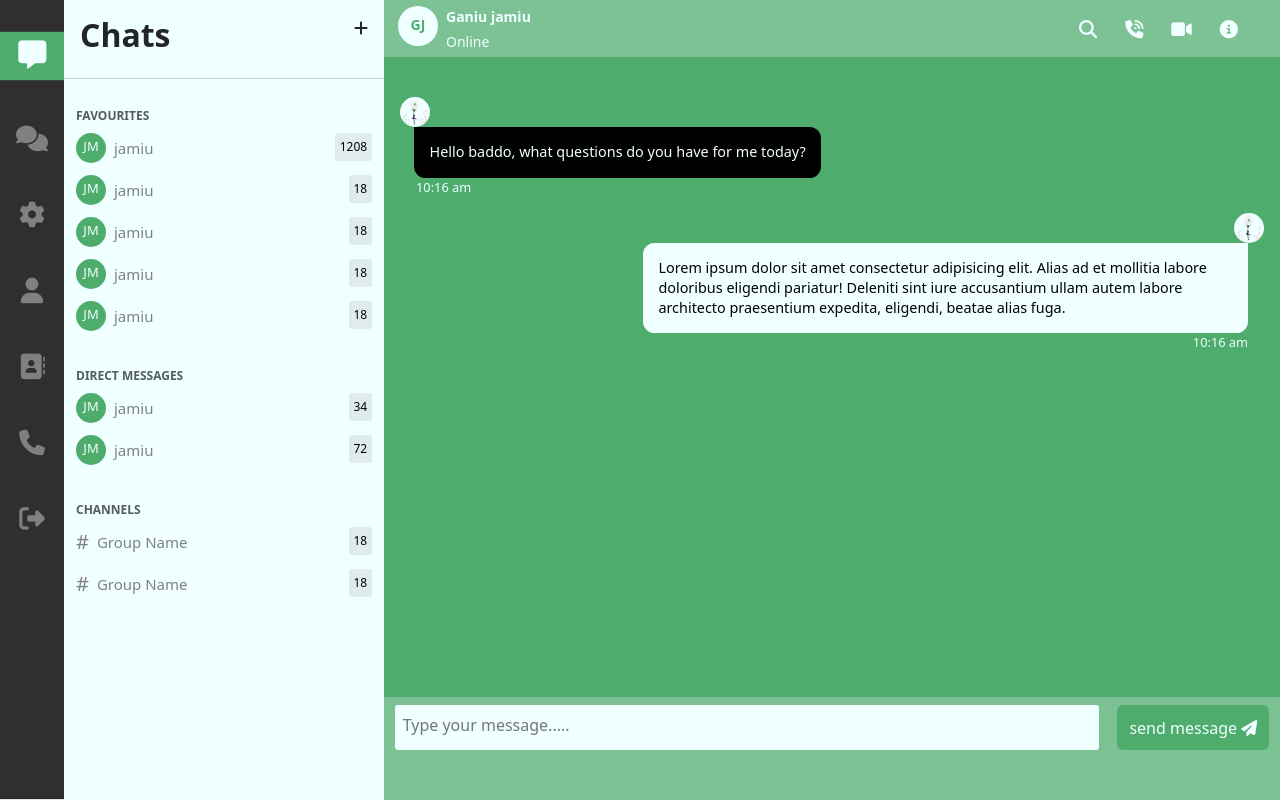
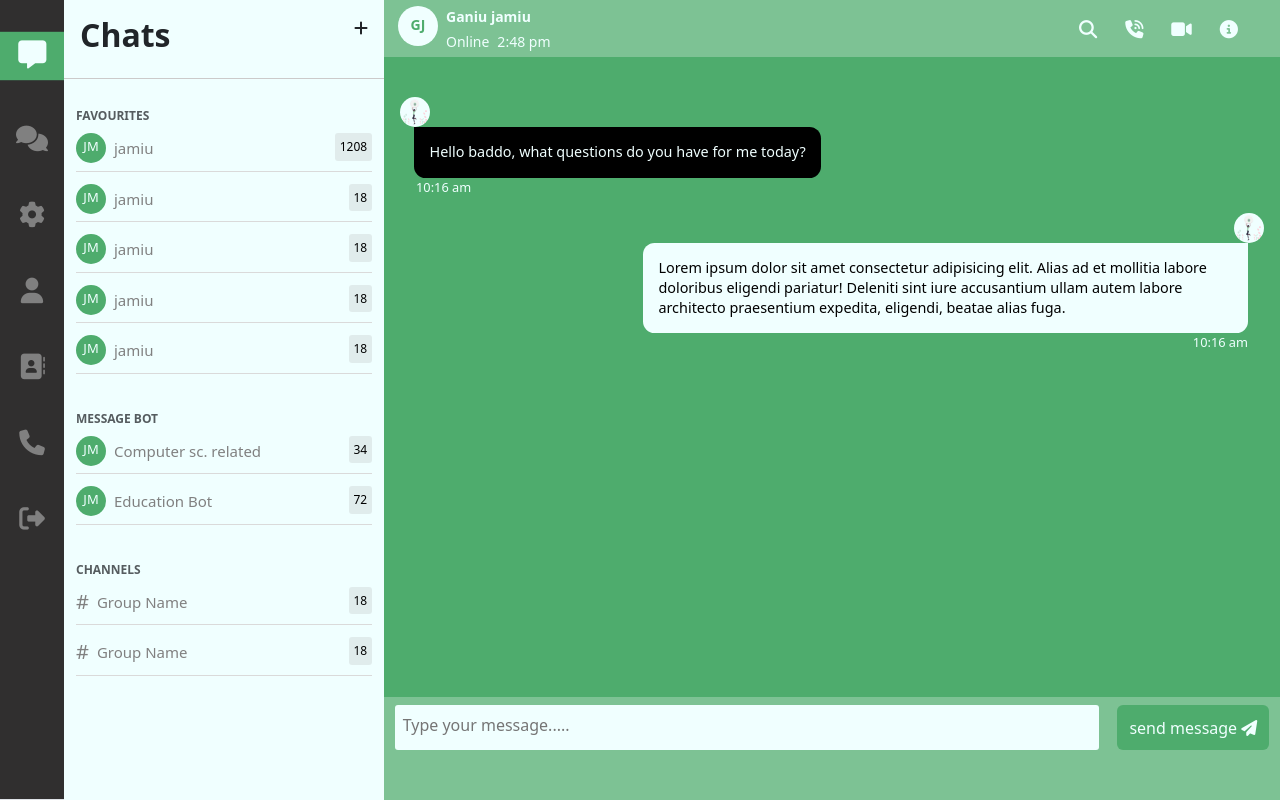
Before and after one commit to mario0070/Live-messaging-app, a React (Vite) app: page /dashboard in a window 1280 px wide. Built offline with nearby package versions, Linux system fonts and the light colour scheme.

Commit message:
UI fixes

```diff
--- a/public/css/dashboard.css
+++ b/public/css/dashboard.css
@@ -28,6 +28,12 @@
     height: 100%;
     padding-bottom: 6em;
 }
+
+.dashboard .users .flow .favourites .cont{
+    border-bottom: 1px solid rgb(218, 218, 218);
+    padding-bottom: .5em;
+}
+
 
 .dashboard .users .flow .total_msg{
     background-color: rgba(174, 173, 173, 0.233);
@@ -219,6 +225,10 @@
     width: fit-content;
 }
 
+.chat_container .sentMsg .myMsg p{
+    white-space-collapse:break-spaces;
+}
+
 .chat_container .wrap1{
     margin-right: 10em;
 }
@@ -388,6 +398,7 @@
 
     .dashboard .users{
         width: 30%;
+        padding: 1em 0em;
     }
 }
 
@@ -397,6 +408,6 @@
     }
 
     .dashboard .users{
-        width: 100%;
+        width: 90%;
     }
 }
--- a/src/pages/dashboard.jsx
+++ b/src/pages/dashboard.jsx
@@ -9,6 +9,17 @@ export default function Dashboard() {
     const [msgInput, setMsgInput] = useState("")
     const [tab, setTab] = useState("chat")
     const msg = useRef("")
+
+    let newDate = new Date()
+    let hrs = newDate.getHours();
+    let fulltime = newDate.getHours();
+    let mins = newDate.getMinutes();
+    if(hrs > 12){
+        hrs -= 12
+    }
+    if(mins <= 9){
+        mins = "0" + mins
+    }
 
     useEffect(() => {
         var tooltipTriggerList = [].slice.call(document.querySelectorAll('[data-bs-toggle="tooltip"]'))
@@ -28,7 +39,7 @@ export default function Dashboard() {
                 <p class="mb-0 p-2">${msg.current.value}</p>
             </div>
           </div>
-          <p class='time text-end mx-3'>10:16 am</p>
+          <p class='time text-end mx-3'>${hrs}:${fulltime >= 12  ? mins +" pm" : mins + " am"}</p>
         </div>`)
         $(".msg_body").scrollTop($(".msg_body").height()*200);
         msg.current.value = ""
@@ -43,7 +54,7 @@ export default function Dashboard() {
                     <div class="msgBodys mb-0 mt-0">
                         <p class='mb-0 p-2'>Hello baddo, we are not available at the moment, please try again later !!</p>
                     </div>
-                    <p class='time text-start mx-3'>10:16 am</p>
+                    <p class='time text-start mx-3'>${hrs}:${fulltime >= 12  ? mins +" pm" : mins + " am"}</p>
                 </div>
             </div> `)
             $(".msg_body").scrollTop($(".msg_body").height()*200);
@@ -84,35 +95,35 @@ export default function Dashboard() {
                             <div className="flow">
                                 <div className="favourites">
                                     <p className="text-muted fw-bold mb-2">FAVOURITES</p>
-                                            <div className="d-flex">
+                                        <div className="d-flex cont">
                                             <p className="mb-0 name d-flex">
                                                 <p className="user_icon mb-0 text-center pt-1">JM</p>
                                                 <p className="mb-0 mx-2 mt-1">jamiu</p>
                                             </p>
                                             <p className="mb-0 total_msg">1208</p>
                                         </div>
-                                            <div className="d-flex">
+                                        <div className="d-flex cont">
                                             <p className="mb-0 name d-flex">
                                                 <p className="user_icon mb-0 text-center pt-1">JM</p>
                                                 <p className="mb-0 mx-2 mt-1">jamiu</p>
                                             </p>
                                             <p className="mb-0 total_msg">18</p>
                                         </div>
-                                            <div className="d-flex">
+                                        <div className="d-flex cont">
                                             <p className="mb-0 name d-flex">
                                                 <p className="user_icon mb-0 text-center pt-1">JM</p>
                                                 <p className="mb-0 mx-2 mt-1">jamiu</p>
                                             </p>
                                             <p className="mb-0 total_msg">18</p>
                                         </div>
-                                            <div className="d-flex">
+                                        <div className="d-flex cont">
                                             <p className="mb-0 name d-flex">
                                                 <p className="user_icon mb-0 text-center pt-1">JM</p>
                                                 <p className="mb-0 mx-2 mt-1">jamiu</p>
                                             </p>
                                             <p className="mb-0 total_msg">18</p>
                                         </div>
-                                            <div className="d-flex">
+                                        <div className="d-flex cont">
                                             <p className="mb-0 name d-flex">
                                                 <p className="user_icon mb-0 text-center pt-1">JM</p>
                                                 <p className="mb-0 mx-2 mt-1">jamiu</p>
@@ -122,18 +133,18 @@ export default function Dashboard() {
                                 </div>
 
                                 <div className="favourites">
-                                        <p className="text-muted fw-bold mb-2">DIRECT MESSAGES</p>
-                                        <div className="d-flex">
+                                    <p className="text-muted fw-bold mb-2">MESSAGE BOT</p>
+                                    <div className="d-flex cont">
                                         <p className="mb-0 name d-flex">
                                             <p className="user_icon mb-0 text-center pt-1">JM</p>
-                                                <p className="mb-0 mx-2 mt-1">jamiu</p>
+                                            <p className="mb-0 mx-2 mt-1">Computer sc. related</p>
                                         </p>
                                         <p className="mb-0 total_msg">34</p>
                                     </div>
-                                        <div className="d-flex">
+                                    <div className="d-flex cont">
                                         <p className="mb-0 name d-flex">
                                             <p className="user_icon mb-0 text-center pt-1">JM</p>
-                                                <p className="mb-0 mx-2 mt-1">jamiu</p>
+                                            <p className="mb-0 mx-2 mt-1">Education Bot</p>
                                         </p>
                                         <p className="mb-0 total_msg">72</p>
                                     </div>
@@ -141,14 +152,14 @@ export default function Dashboard() {
 
                                 <div className="favourites">
                                     <p className="text-muted fw-bold mb-2">CHANNELS</p>
-                                        <div className="d-flex">
+                                    <div className="d-flex cont">
                                         <p className="mb-0 name d-flex">
                                             <p className="fs-5 mb-0">#</p>
                                             <p className="mb-0 mt-1 mx-2">Group Name</p>
                                         </p>
                                         <p className="mb-0 total_msg">18</p>
                                     </div>
-                                        <div className="d-flex">
+                                    <div className="d-flex cont">
                                         <p className="mb-0 name d-flex">
                                             <p className="fs-5 mb-0">#</p>
                                             <p className="mb-0 mt-1 mx-2">Group Name</p>
@@ -176,18 +187,18 @@ export default function Dashboard() {
                                         <div className="p-3 scroll">
                                             <p className="text-muted">If several languages coalesce, the grammar of the resulting language is more simple.</p>
                                             <div className="d-flex">
-                                                <p className="mb-0">icon</p>
+                                                <p className="mb-0"><i class="fa-solid fa-user"></i></p>
                                                 <p className="mb-0 mx-2">Ganiu jamiu</p>
                                             </div>
 
                                             <div className="d-flex">
-                                                <p className="mb-0">icon</p>
+                                                <p className="mb-0"><i class="fa-solid fa-inbox"></i></p>
                                                 <p className="mb-0 mx-2">ganiujamiu@gmail.com</p>
                                             </div>
 
                                             <div className="d-flex">
-                                                <p className="mb-0">icon</p>
-                                                <p className="mb-0 mx-2">username</p>
+                                                <p className="mb-0"><i class="fa-solid fa-location"></i></p>
+                                                <p className="mb-0 mx-2">Location</p>
                                             </div>
                                         </div>
                                     </div>
@@ -318,8 +329,11 @@ export default function Dashboard() {
                                                    </div>
                                                 </div>
                                                 <div id="collapseThree" class="collapse" data-bs-parent="#accordion">
-                                                    <div class="card-body">
-                                                    Lorem ipsum dolor sit amet, consectetur adipisicing elit, sed do eiusmod tempor incididunt ut labore et dolore magna aliqua. Ut enim ad minim veniam, quis nostrud exercitation ullamco laboris nisi ut aliquip ex ea commodo consequat.
+                                                    <div class="card-body collapseThree">
+                                                        <div className="d-flex">
+                                                            <p className="mb-0">Show security notification</p>
+                                                            <p className="mb-0"><i class="fa-solid fa-toggle-off"></i></p>
+                                                        </div>
                                                     </div>
                                                 </div>
                                             </div>
@@ -340,7 +354,6 @@ export default function Dashboard() {
                                                 </div>
                                                 <div id="collapseFour" class="collapse" data-bs-parent="#accordion">
                                                     <div class="card-body">
-                                                    Lorem ipsum dolor sit amet, consectetur adipisicing elit, sed do eiusmod tempor incididunt ut labore et dolore magna aliqua. Ut enim ad minim veniam, quis nostrud exercitation ullamco laboris nisi ut aliquip ex ea commodo consequat.
                                                     </div>
                                                 </div>
                                             </div>
@@ -378,7 +391,10 @@ export default function Dashboard() {
                                 <p className="mb-0 pt-2 fw-bold profile_pic">GJ</p>
                                 <div className="mx-2">
                                     <p className="names fw-bold mb-1">Ganiu jamiu</p>
+                                    <div className="d-flex">
                                         <p className="mb-0">Online</p>
+                                        <p className="mb-0 mx-2">{hrs}:{fulltime >= 12  ? mins +" pm" : mins + " am"}</p>
+                                    </div>
                                 </div>
                             </div>
                             <div className="icons d-flex">
```
Lines whose indentation alone changed are shown as unchanged.
